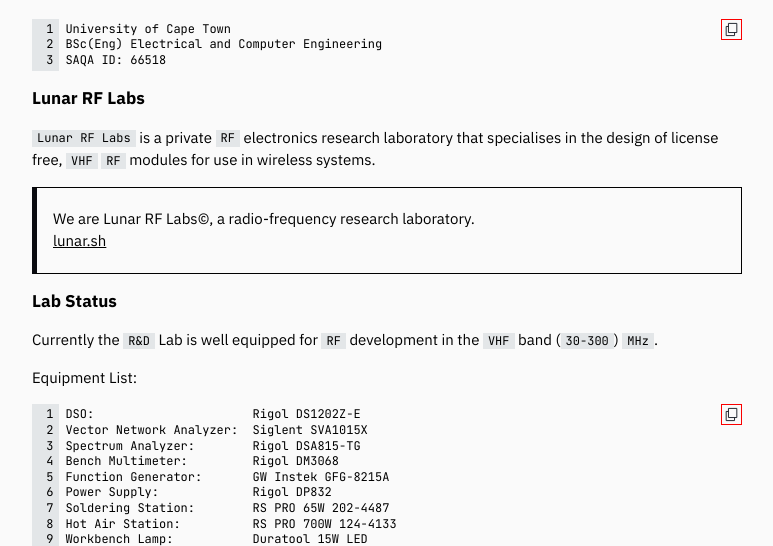
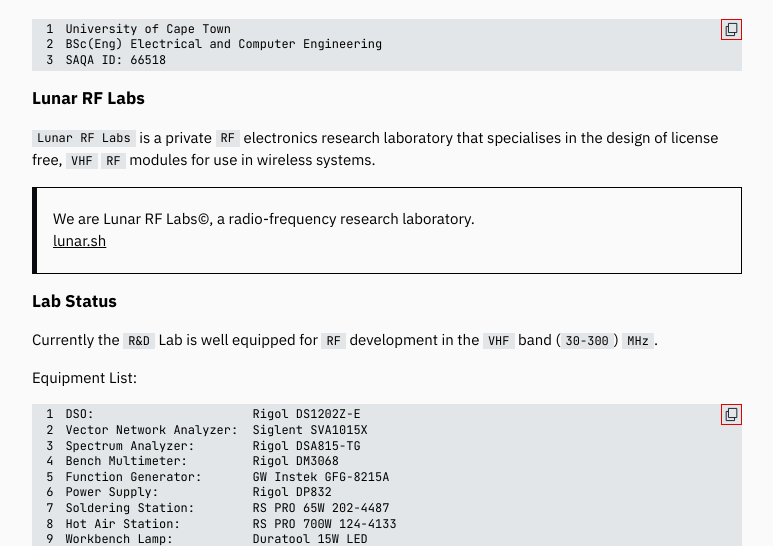
Before and after one commit to microstub/microstub.github.io, a Jekyll site: the page built from about.md, in a window 1280 px wide. Shown: the part 1011-1557 px from the top of the page, without its empty margins (253-1026 px from the left). Built offline with Jekyll 4.4.1, drawn with Linux system fonts in a browser that asks for light colours; nearby versions of some CDN libraries; grey boxes are pictures that could not be loaded.

Commit message:
Update _highlights.scss

```diff
--- a/_sass/_highlights.scss
+++ b/_sass/_highlights.scss
@@ -12,7 +12,7 @@
 pre.highlight{
  max-width: 100%;
  line-height: 1.3;
- background: #fafafa;
+ background: #e3e6e8;
 }
 
 code {
```
